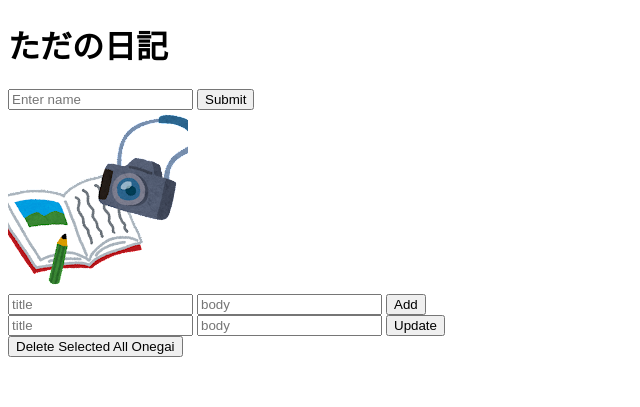
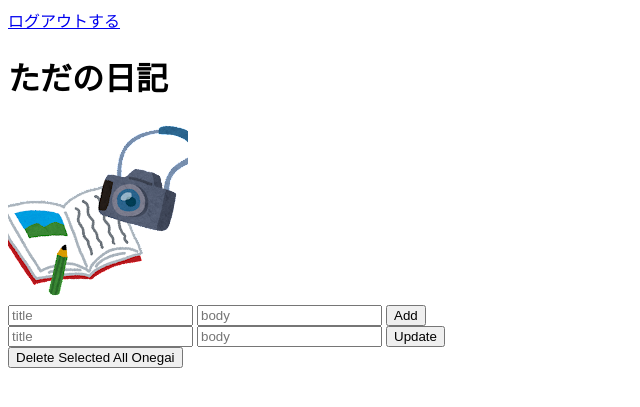
Before and after one commit to ayaka1802/FlaskProject, a Flask app: page / in a window 1280 px wide. Shown: the top 407 px of the page, without its empty margins (0-640 px from the left). Run offline with Flask 2, Linux system fonts and the light colour scheme.

Commit message:
Update index.html

```diff
--- a/app/templates/index.html
+++ b/app/templates/index.html
@@ -4,6 +4,7 @@
         <title>{{name}}</title>
     </head>
     <body>
+    <a href="/logout">ログアウトする</a>
     {% if name == "aya" %}
     <h1>やばい{{name}}日記</h1>
     {% elif name %}
@@ -12,10 +13,6 @@
     <h1>ただの日記</h1>
     {% endif %}
 
-    <form action="/index" method="POST">
-        <input type="text" name="name" placeholder="Enter name">
-        <input type="submit" value="Submit">
-    </form>
 
     <img src="/static/images/nikki.png" alt="日記">
 
```
